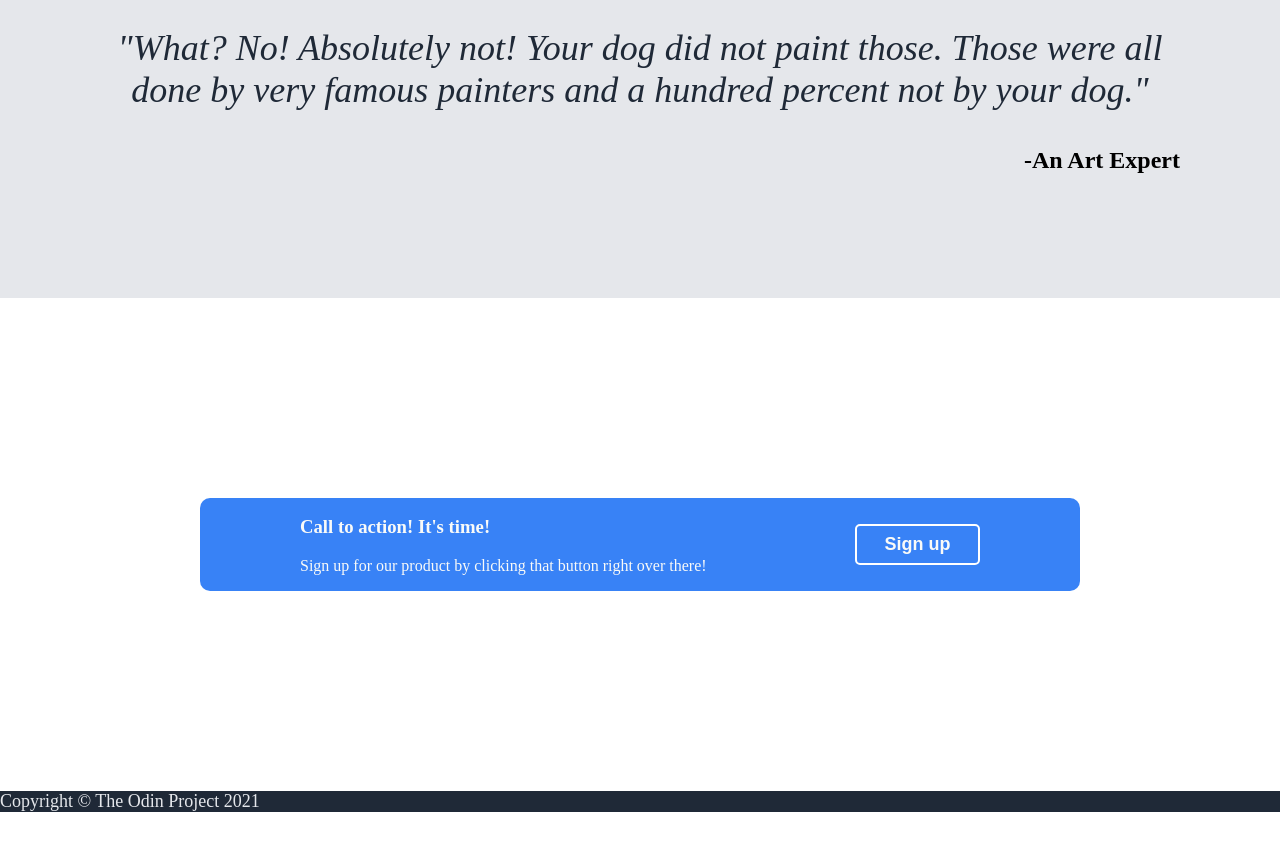
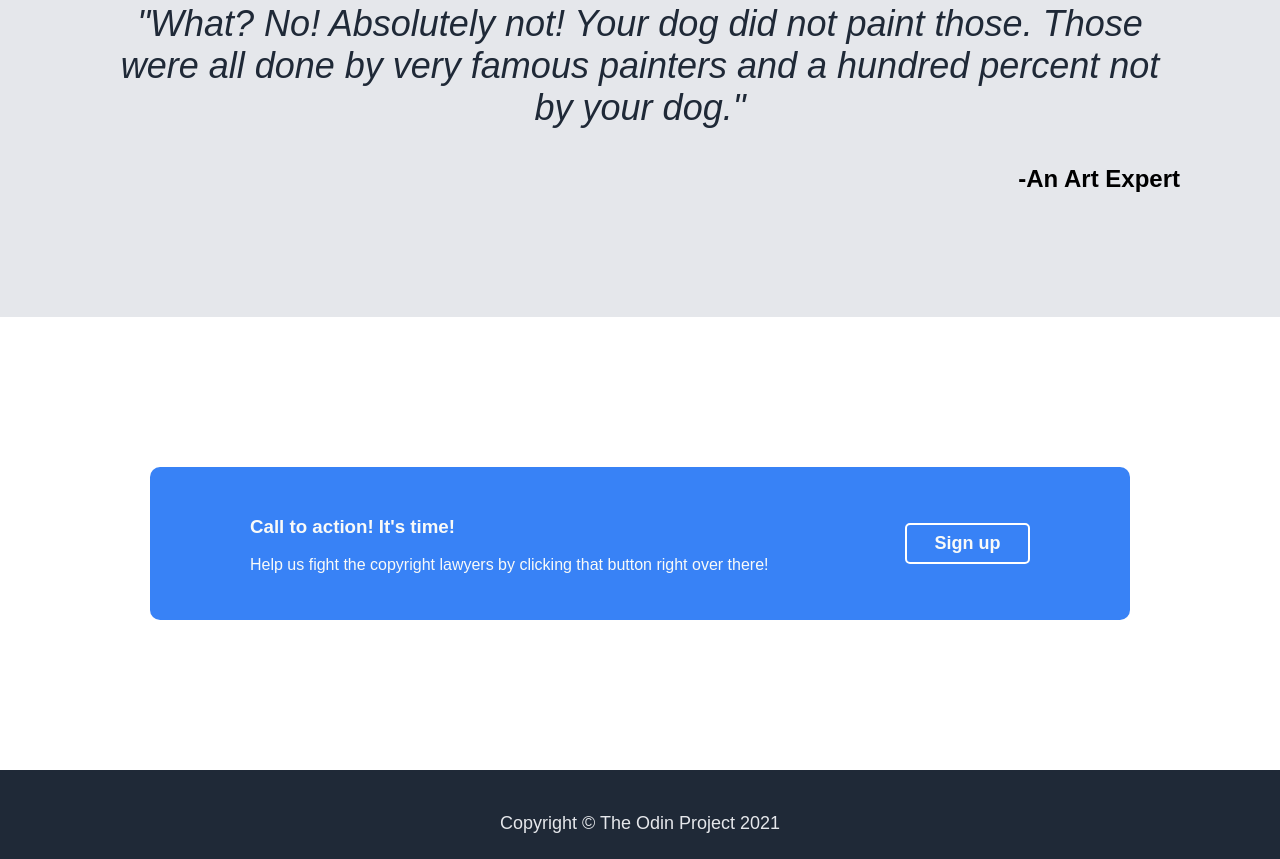
Before and after one commit to paulwilsonr/Landing-Page, a plain HTML site: page index.html in a window 1280 px wide. Shown: the part 1141-2000 px from the top of the page. Before the commit the page ends 1971 px from the top, so only its background shows below. Drawn offline with Linux system fonts and the light colour scheme.

Commit message:
Finish the html and css

```diff
--- a/index.html
+++ b/index.html
@@ -58,7 +58,7 @@
         <div class="call-to-action">
             <div>
             <h3>Call to action! It's time!</h3>
-            <p>Sign up for our product by clicking that button right over there!</p>
+            <p>Help us fight the copyright lawyers by clicking that button right over there!</p>
             </div>
             <button>Sign up</button>
         </div>
--- a/style.css
+++ b/style.css
@@ -1,3 +1,7 @@
+* {
+    font-family: Arial, Helvetica, sans-serif;
+}
+
 body {
     margin: 0;
     padding: 0;
@@ -27,7 +31,7 @@ ul {
 
 ul li a {
     text-decoration: none;
-    margin-right: 20px;
+    margin-left: 20px;
 }
 
 .secondary-text {
@@ -120,8 +124,8 @@ button {
     justify-content: space-between;
     background-color: #3882f6;
     color: #F9faf8;
-    padding: 0px 100px;
-    margin: 200px;
+    padding: 30px 100px;
+    margin: 150px;
     border-radius: 10px;
 }
 
@@ -132,4 +136,10 @@ button {
 
 footer {
     background-color: #1f2937;
+    margin-bottom: 0;
+    padding: 25px;
+    text-align: center;
 }
+footer p {
+    margin-bottom: 0;
+}
```
